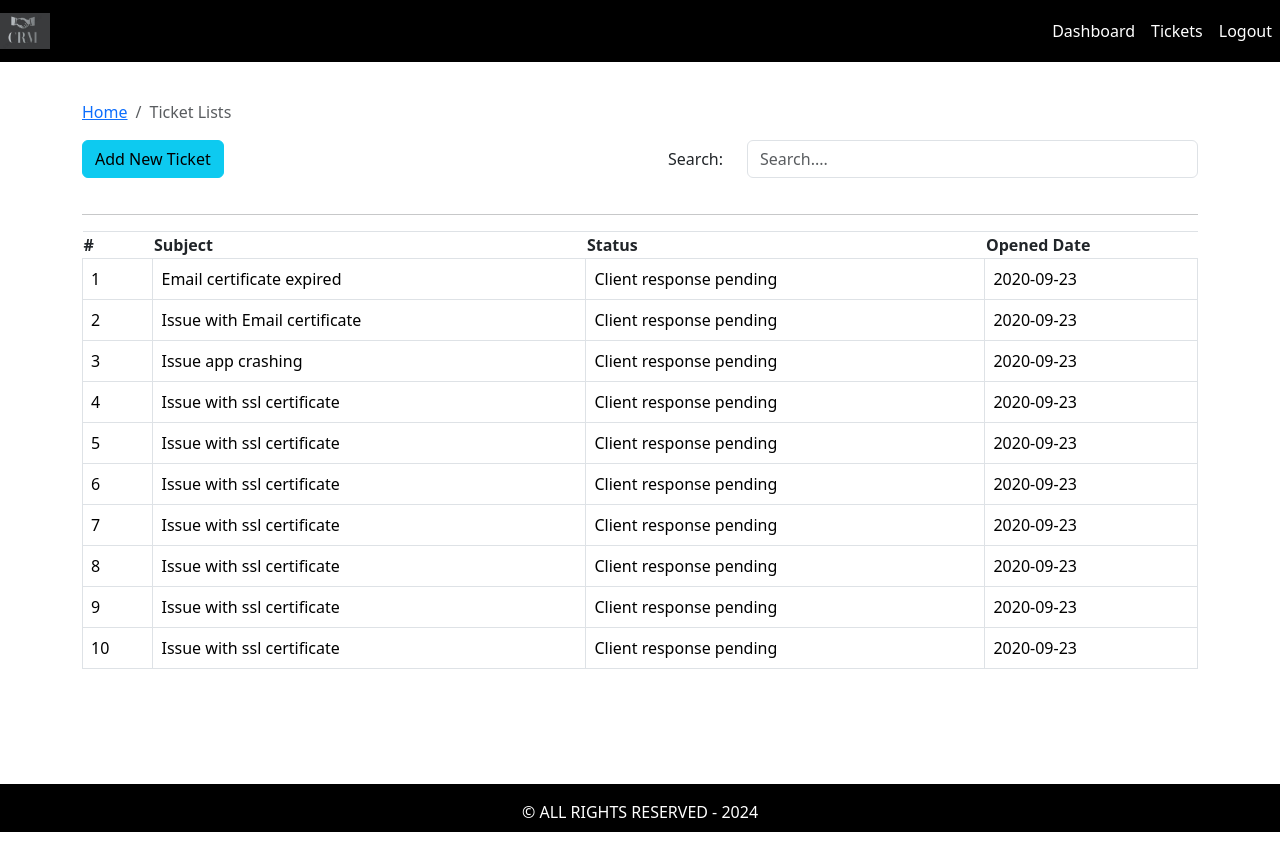
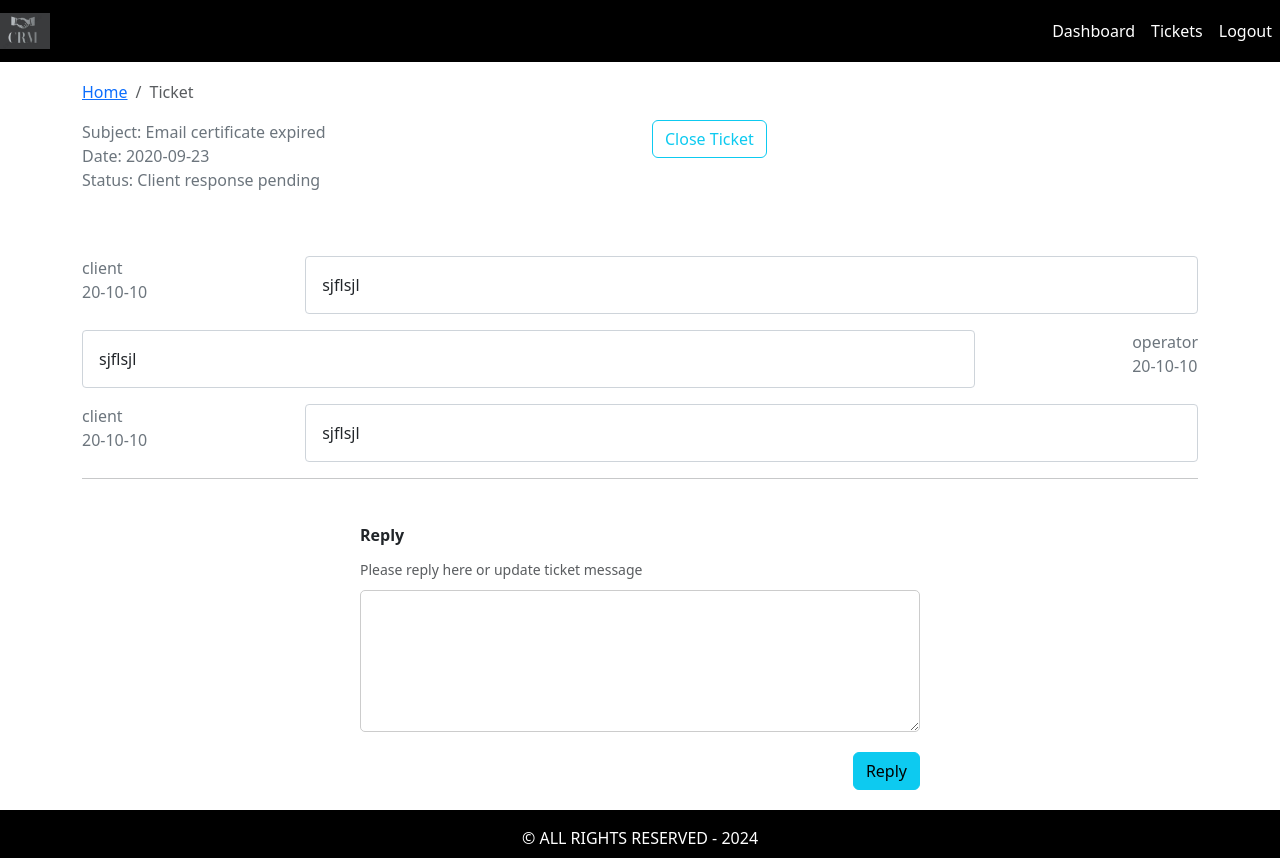
Before and after one commit to Aftermath001/crm-ticket-frontend, a React (Create React App) app: page / in a window 1280 px wide. Before the commit the page ends 832 px from the top, so only its background shows below. Built offline with nearby package versions, Linux system fonts and the light colour scheme.

Commit message:
Ticket landing page

```diff
--- a/src/App.js
+++ b/src/App.js
@@ -1,7 +1,8 @@
 import './App.css';
 import Layout from './layout/Layout';
 // import AddTicket from './pages/new-ticket/AddTicket';
-import TicketListing from './pages/ticket-listing/TicketListing';
+// import TicketListing from './pages/ticket-listing/TicketListing';
+import Ticket from './pages/ticket/Ticket';
 // import Dashboard from './pages/dashboard/Dashboard';
 
 // eslint-disable-next-line
@@ -15,7 +16,8 @@
       <Layout>
         {/* <Dashboard/> */}
         {/* <AddTicket /> */}
-        <TicketListing />
+        {/* <TicketListing /> */}
+        <Ticket />
       </Layout>
     </div>
   );
--- a/src/components/addTicketForm/AddTicketForm.js
+++ b/src/components/addTicketForm/AddTicketForm.js
@@ -46,7 +46,7 @@
           />
         </div>
 
-        <button type="submit" className="login-btn">
+        <button type="submit" className="login-btn" variant='outline-info'>
           Submit
         </button>
       </form>
--- /dev/null
+++ b/src/components/messageHistory/MessageHistory.js
@@ -0,0 +1,25 @@
+import React from 'react'
+import PropTypes from 'prop-types';
+import './messageHistory.css'
+
+const MessageHistory = ({msg}) => {
+    // console.log(msg)
+    if(!msg) return null;
+
+  return msg.map((row, i)=>
+    <div key={i} className='messsage-history mt-3'>
+        <div className='send font-weight-bold text-secondary'>
+            <div className='sender'>{row.messageBy}</div>
+            <div className='date'>{row.date}</div>
+        </div>
+        <div className='message'>{row.message}</div>
+    </div>
+
+)
+
+
+}
+MessageHistory.propTypes ={
+    msg:PropTypes.array.isRequired,
+}
+export default MessageHistory
--- /dev/null
+++ b/src/components/messageHistory/messageHistory.css
@@ -0,0 +1,16 @@
+.messsage-history{
+    display: flex;
+    flex-direction: row;
+    justify-content: space-between;
+}
+.messsage-history:nth-child(even){
+    display: flex;
+    flex-direction: row-reverse;
+    justify-content: space-between;
+}
+.message{
+    padding: 1rem;
+    width: 80%;
+    border: 1px solid #ced4da;
+    border-radius: 0.25rem;
+}
--- /dev/null
+++ b/src/components/replyTicket/ReplyTicket.js
@@ -0,0 +1,26 @@
+import React from 'react';
+import { Form, Button } from 'react-bootstrap';
+import PropTypes from 'prop-types';
+import './replyTicket.css';
+
+const ReplyTicket = ({msg, handleOnChange, handleOnSubmit}) => {
+  return (
+    <Form className="reply-form" onSubmit ={handleOnSubmit}>
+      <Form.Label className="reply-form-label">Reply</Form.Label>
+      <Form.Text className="reply-form-text">Please reply here or update ticket message</Form.Text>
+      <Form.Control name="" value={msg} onChange={handleOnChange}  as="textarea" rows="5" />
+      <div className="reply-form-submit text-right">
+        <Button variant="info" type="submit">
+          Reply
+        </Button>
+      </div>
+    </Form>
+  );
+};
+ReplyTicket.propTypes ={
+  handleOnChange:PropTypes.func.isRequired,
+  handleOnSubmit:PropTypes.func.isRequired,
+  msg:PropTypes.string.isRequired,
+}
+
+export default ReplyTicket;
--- /dev/null
+++ b/src/components/replyTicket/replyTicket.css
@@ -0,0 +1,29 @@
+.reply-form {
+    display: flex;
+    flex-direction: column;
+    max-width: 600px;
+    margin: 0 auto;
+    padding: 20px;
+    border-radius: 5px;
+  }
+
+  .reply-form-label {
+    font-weight: bold;
+  }
+
+  .reply-form-text {
+    margin-bottom: 10px;
+  }
+
+  .reply-form textarea {
+    width: 100%;
+    padding: 10px;
+    font-size: 16px;
+    border: 1px solid #ccc;
+    border-radius: 5px;
+  }
+
+  .reply-form-submit {
+    text-align: right;
+    margin-top: 20px;
+  }
--- a/src/pages/ticket-listing/TicketListing.js
+++ b/src/pages/ticket-listing/TicketListing.js
@@ -21,8 +21,7 @@
   };
 
   const searchTicket = (sttr) => {
-    const displayTickets = tickets.filter(row=> row.subject.toLowerCase().
-    includes(sttr.toLowerCase()))
+    const displayTickets = tickets.filter(row=> row.subject.toLowerCase().includes(sttr.toLowerCase()))
     setDispTicket(displayTickets)
   }
 
--- /dev/null
+++ b/src/pages/ticket/Ticket.js
@@ -0,0 +1,60 @@
+import React,{useState, useEffect} from 'react'
+import './ticket.css'
+import BreadCrumbs from '../../components/breadCrumbs/BreadCrumbs.js'
+import {Container, Row, Col, Button} from 'react-bootstrap'
+import tickets from '../../assets/data/dummy.json'
+import MessageHistory from '../../components/messageHistory/MessageHistory'
+import ReplyTicket from '../../components/replyTicket/ReplyTicket'
+
+const ticket = tickets[0];
+const Ticket = () => {
+    const [message, setMessage] = useState("")
+    useEffect(() => {},[message])
+
+    const handleOnChange = (e) => {
+        setMessage(e.target.value)
+    }
+    const handleOnSubmit = (e) => {
+        alert("Form submitted")
+    }
+  return (
+    <Container>
+        <Row>
+            <Col>
+                <BreadCrumbs page='Ticket'/>
+            </Col>
+        </Row>
+
+        <Row>
+            <Col className='text-weight-bolder text-secondary'>
+                <div className='subject'>Subject: {ticket.subject}</div>
+                <div className='date'>Date: {ticket.addedAt}</div>
+                <div className='status'>Status: {ticket.status}</div>
+             </Col>
+
+            <Col className='text-right'>
+                <Button variant='outline-info'>Close Ticket</Button>
+            </Col>
+        </Row>
+        <Row className='mt-5'>
+            <Col>
+                <MessageHistory msg={ticket.history}/>
+            </Col>
+        </Row>
+        <hr />
+
+        <Row className='mt-4'>
+            <Col>
+                <ReplyTicket msg={message}
+                handleOnChange={handleOnChange}
+                handleOnSubmit={handleOnSubmit}
+                />
+            </Col>
+        </Row>
+
+
+    </Container>
+  )
+}
+
+export default Ticket
```
Also changed, not shown: src/pages/ticket/ticket.css (added).
